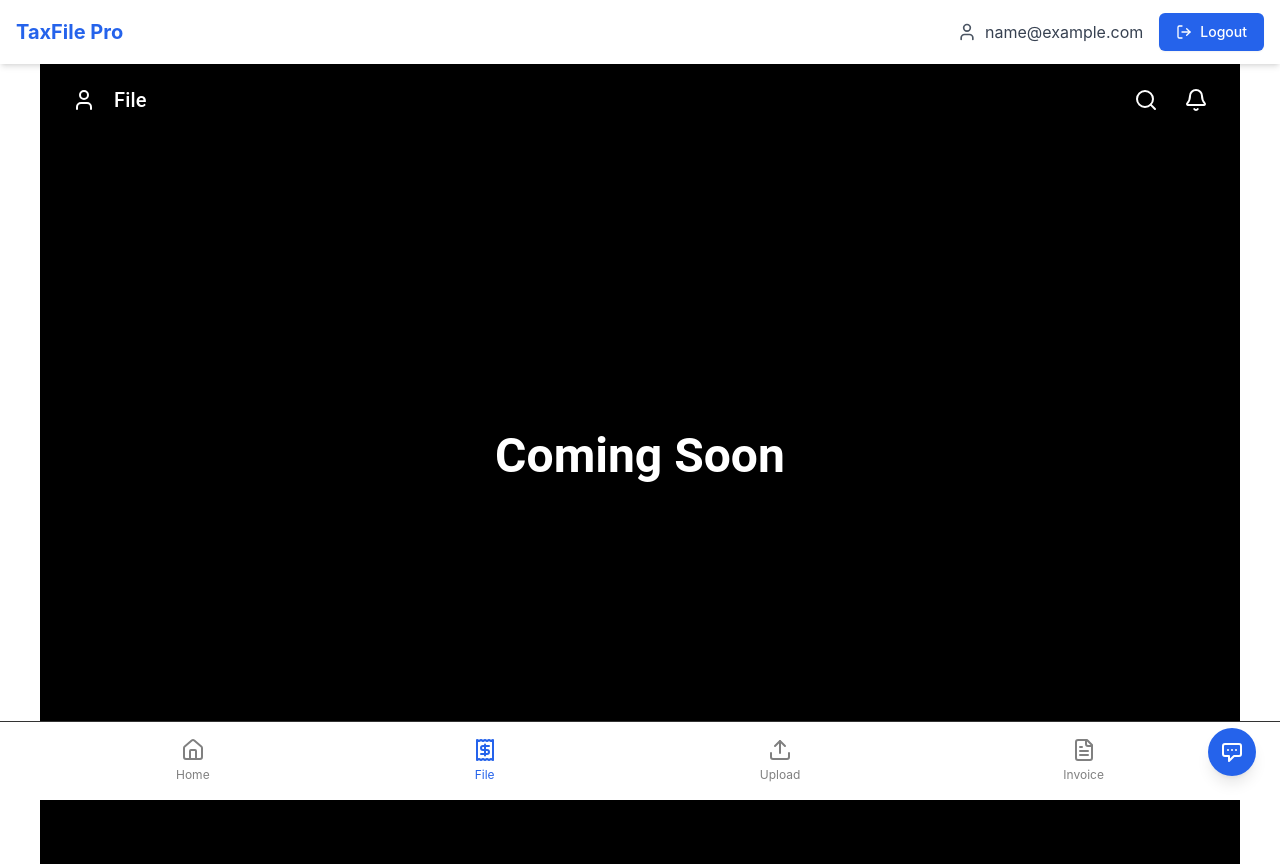
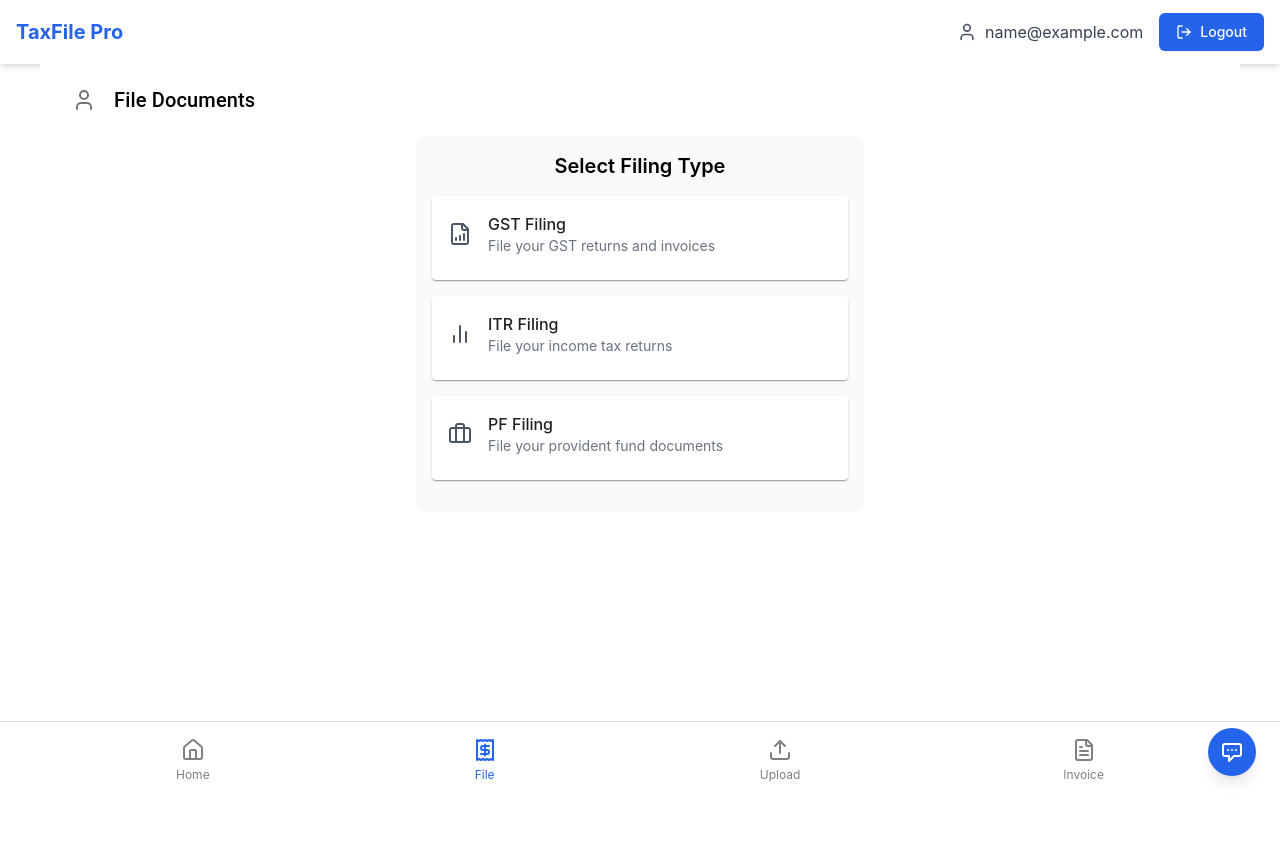
Before and after one commit to swamsingla/Finease, a React (Create React App) app in the folder code/frontend/: page /file in a window 1280 px wide. Built offline with nearby package versions, Linux system fonts and the light colour scheme; no server answers; sample sign-in values are in the browser's storage.

Commit message:
added pages for filing

```diff
--- a/code/frontend/src/App.js
+++ b/code/frontend/src/App.js
@@ -6,7 +6,7 @@ import AuthPage from './components/AuthPage';
 import Navbar from './components/Navbar';
 import PasswordReset from './components/passwordReset';
 import ProfilePage from './components/ProfilePage';
-import ScanUpload from './components/ScanUpload'; // ✅ Fix import name
+import ScanUpload from './components/ScanUpload';
 import Scan from './components/Scan';
 import Epf from './components/Epf';
 import Gst from './components/Gst';
@@ -14,8 +14,12 @@ import Itr from './components/Itr';
 import Invoice from './components/Invoice';
 import InvoiceCreate from './components/invoice/InvoiceCreate';
 import EwayCreate from './components/ewaybill/EwayCreate';
-import FloatingChat from './components/FloatingChat'; // Import FloatingChat component
-import File from './components/File'; // ✅ Fix import name
+import FloatingChat from './components/FloatingChat';
+import File from './components/File';
+// Import the new filing components
+import GstFiling from './components/GstFiling';
+import ItrFiling from './components/ItrFiling';
+import PfFiling from './components/PfFiling';
 
 // Protected Route Component
 const ProtectedRoute = ({ children }) => {
@@ -95,7 +99,7 @@ function AppContent() {
           }
         />
         <Route
-          path="/upload" // ✅ Add this route for Scan.js
+          path="/upload"
           element={
             <ProtectedRoute>
               <ScanUpload />
@@ -199,6 +203,34 @@ function AppContent() {
             </ProtectedRoute>
           }
         /> */}
+        {/* Add the three new routes */}
+        <Route
+          path="/gst-filing"
+          element={
+            <ProtectedRoute>
+              <GstFiling />
+            </ProtectedRoute>
+          }
+        />
+
+        <Route
+          path="/itr-filing"
+          element={
+            <ProtectedRoute>
+              <ItrFiling />
+            </ProtectedRoute>
+          }
+        />
+
+        <Route
+          path="/pf-filing"
+          element={
+            <ProtectedRoute>
+              <PfFiling />
+            </ProtectedRoute>
+          }
+        />
+
         {/* Catch all route */}
         <Route path="*" element={<Navigate to="/" replace />} />
       </Routes>
--- a/code/frontend/src/components/File.js
+++ b/code/frontend/src/components/File.js
@@ -1,40 +1,61 @@
 import React from 'react';
-import { Container, Typography, IconButton } from '@mui/material';
 import { useNavigate, useLocation } from 'react-router-dom';
-import { Home, Receipt, Upload, FileText, Bell, Search, User } from 'lucide-react';
+import { Card, CardContent, Container, Typography, IconButton } from '@mui/material';
+import { Home, Receipt, Upload, FileText, Bell, User, FileBarChart, Briefcase, BarChart2 } from 'lucide-react';
 
 function File() {
   const navigate = useNavigate();
   const location = useLocation();
 
   return (
-    <Container maxWidth="lg" style={{ paddingBottom: '80px', backgroundColor: 'black', minHeight: '100vh', color: 'white' }}>
+    <Container maxWidth="lg" style={{ paddingBottom: '80px', backgroundColor: 'white', minHeight: '100vh', color: 'black' }}>
       {/* Top Navigation */}
       <div style={{ display: 'flex', justifyContent: 'space-between', alignItems: 'center', padding: '16px 0' }}>
         <div style={{ display: 'flex', alignItems: 'center', gap: '10px' }}>
-          <IconButton onClick={() => navigate('/profile')} sx={{ color: 'white' }}><User /></IconButton>
-          <Typography variant="h6" sx={{ color: 'white' }}>File</Typography>
-        </div>
-        <div style={{ display: 'flex', gap: '10px' }}>
-          <IconButton sx={{ color: 'white' }}><Search /></IconButton>
-          <IconButton sx={{ color: 'white' }}><Bell /></IconButton>
+          <IconButton onClick={() => navigate('/profile')}><User /></IconButton>
+          <Typography variant="h6">File Documents</Typography>
         </div>
       </div>
 
-      {/* Coming Soon Message - Centered */}
-      <div style={{
-        display: 'flex',
-        justifyContent: 'center',
-        alignItems: 'center',
-        height: 'calc(100vh - 160px)' // Adjust height to account for top and bottom nav
-      }}>
-        <Typography variant="h3" sx={{ fontWeight: 'bold', textAlign: 'center',width: '100%' }}>
-          Coming Soon
-        </Typography>
+      <div className="max-w-md mx-auto bg-gray-50 p-4 rounded-lg">
+        <h2 className="text-xl font-semibold text-center mb-4">Select Filing Type</h2>
+
+        {/* GST Filing Option */}
+        <Card className="hover:bg-gray-50 transition-colors cursor-pointer mb-4" onClick={() => navigate('/gst-filing')}>
+          <CardContent className="p-6 flex items-center gap-4">
+            <FileBarChart className="w-6 h-6 text-gray-600" />
+            <div className="flex-1">
+              <h3 className="font-medium">GST Filing</h3>
+              <p className="text-sm text-gray-500">File your GST returns and invoices</p>
+            </div>
+          </CardContent>
+        </Card>
+
+        {/* ITR Filing Option */}
+        <Card className="hover:bg-gray-50 transition-colors cursor-pointer mb-4" onClick={() => navigate('/itr-filing')}>
+          <CardContent className="p-6 flex items-center gap-4">
+            <BarChart2 className="w-6 h-6 text-gray-600" />
+            <div className="flex-1">
+              <h3 className="font-medium">ITR Filing</h3>
+              <p className="text-sm text-gray-500">File your income tax returns</p>
+            </div>
+          </CardContent>
+        </Card>
+
+        {/* PF Filing Option */}
+        <Card className="hover:bg-gray-50 transition-colors cursor-pointer mb-4" onClick={() => navigate('/pf-filing')}>
+          <CardContent className="p-6 flex items-center gap-4">
+            <Briefcase className="w-6 h-6 text-gray-600" />
+            <div className="flex-1">
+              <h3 className="font-medium">PF Filing</h3>
+              <p className="text-sm text-gray-500">File your provident fund documents</p>
+            </div>
+          </CardContent>
+        </Card>
       </div>
 
       {/* Bottom Navigation Bar */}
-      <div style={{ position: 'fixed', bottom: 0, left: 0, right: 0, backgroundColor: 'white', borderTop: '1px solid #333' }}>
+      <div style={{ position: 'fixed', bottom: 0, left: 0, right: 0, backgroundColor: 'white', borderTop: '1px solid #e0e0e0' }}>
         <div style={{ maxWidth: '960px', margin: '0 auto', display: 'flex', justifyContent: 'space-between', padding: '16px' }}>
           <NavItem icon={<Home />} label="Home" onClick={() => navigate('/')} active={location.pathname === '/'} />
           <NavItem icon={<Receipt />} label="File" onClick={() => navigate('/file')} active={location.pathname === '/file'} />
```
